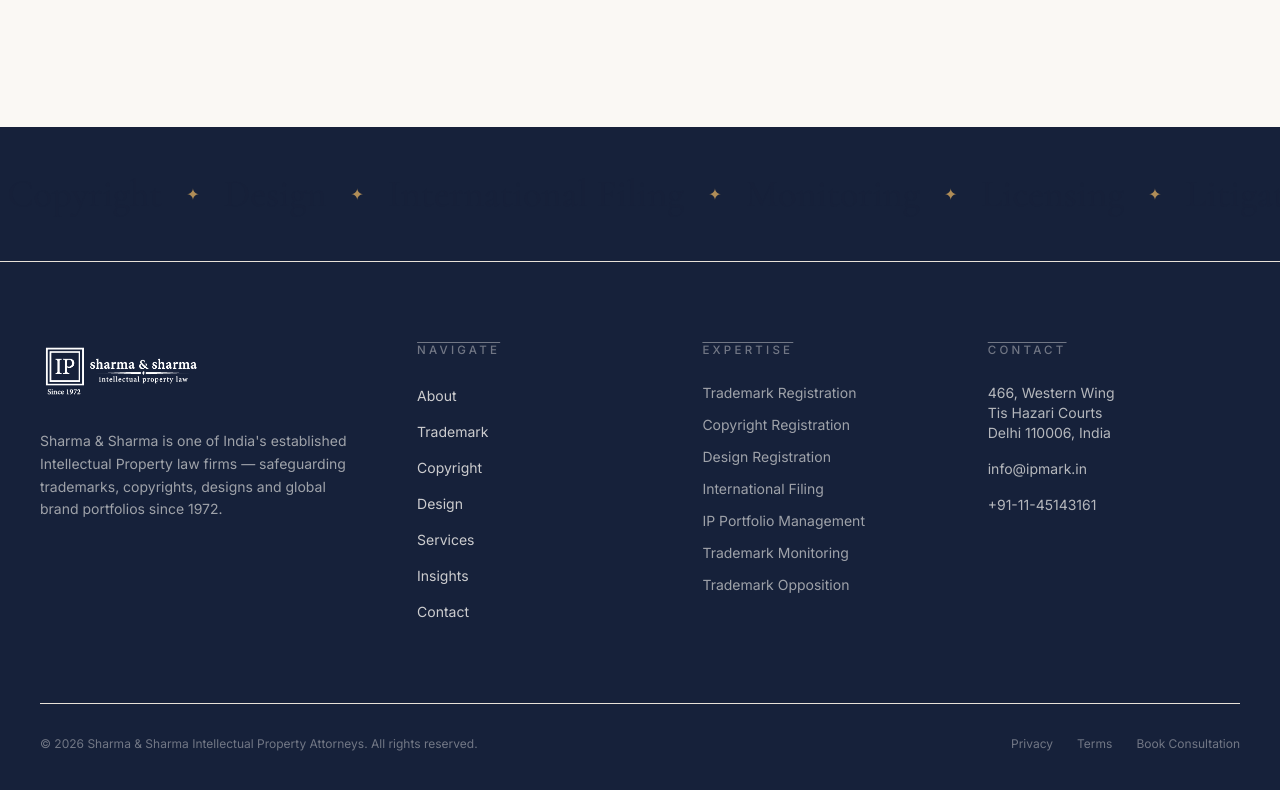
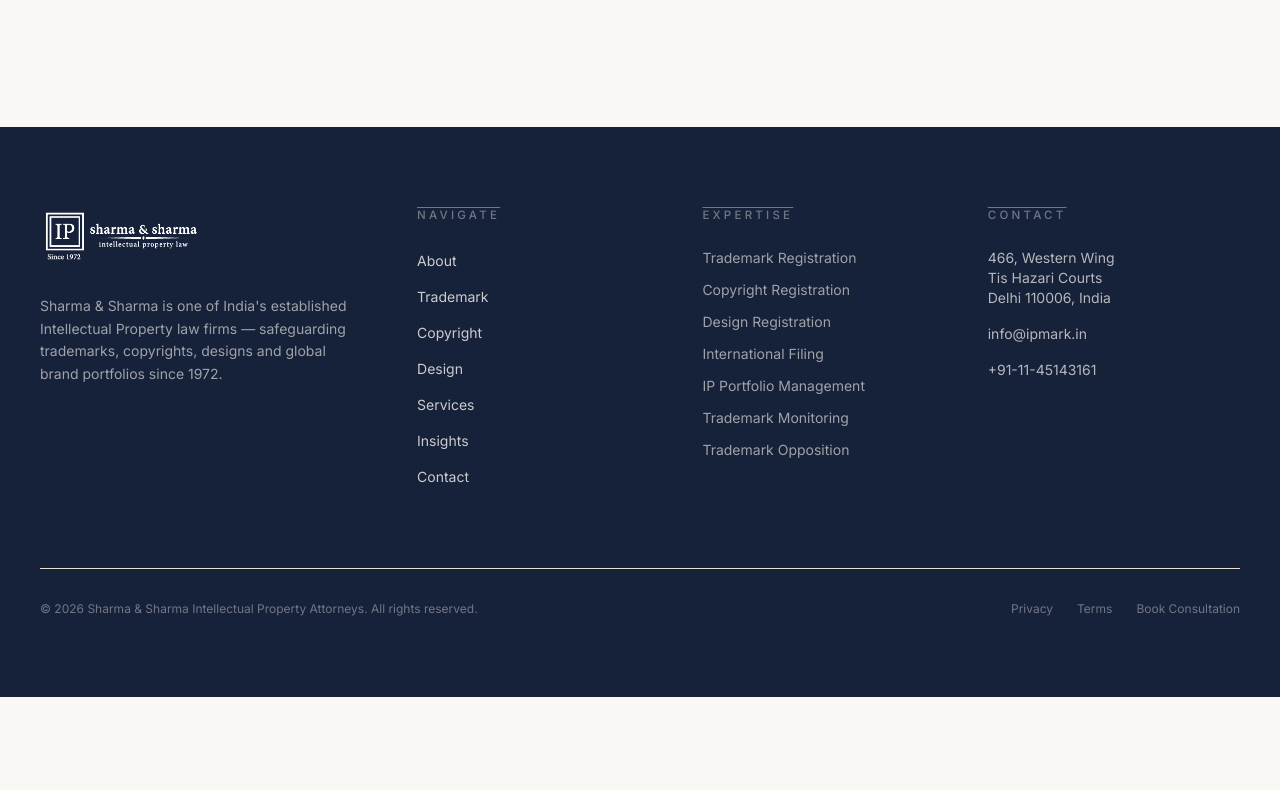
Before and after one commit to mohdasifkhan9/sharma-sharma, a Next.js app: page /contact in a window 1280 px wide. Shown: the part 1391-2181 px from the top of the page. After the commit the page ends 2088 px from the top, so only its background shows below. Built offline with nearby package versions, Linux system fonts and the light colour scheme.

Commit message:
Refactor: Delete upper marquee text wrapper from footer

```diff
--- a/src/components/layout/footer.tsx
+++ b/src/components/layout/footer.tsx
@@ -1,26 +1,11 @@
 import Link from "next/link";
 import { navItems, services, site } from "@/lib/site";
-import { Marquee } from "@/components/ui/interactive";
 import { Monogram } from "@/components/ui/monogram";
 
 export function Footer() {
-  const marqueeItems = services.map(s => {
-    if (s === "Trademark Registration") return "Trademark";
-    if (s === "Copyright Registration") return "Copyright";
-    if (s === "Design Registration") return "Design";
-    if (s === "Trademark Monitoring") return "Monitoring";
-    if (s === "IP Litigation") return "Litigation";
-    if (s === "Legal Advisory") return "Advisory";
-    return s;
-  }).filter(s =>
-    ["Trademark", "Copyright", "Design", "International Filing", "Monitoring", "Litigation", "Licensing", "Advisory"].includes(s)
-  );
-
   return (
     <footer className="relative overflow-hidden bg-navy text-cream">
-      <div className="border-b border-cream/10 py-4">
-        <Marquee items={marqueeItems} />
-      </div>
+
 
       <div className="mx-auto max-w-[1400px] px-5 py-20 md:px-10">
         <div className="grid gap-14 lg:grid-cols-[1.4fr_1fr_1fr_1.1fr]">
```
